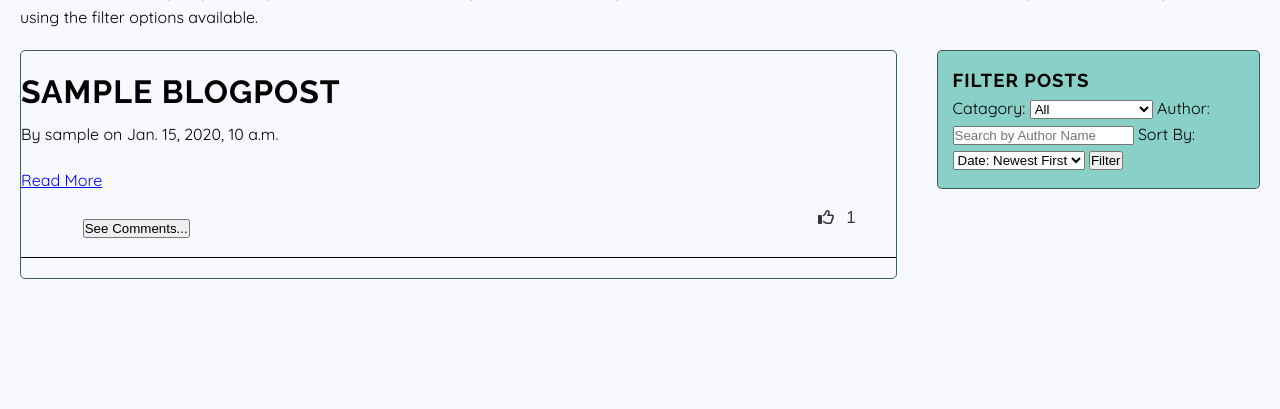
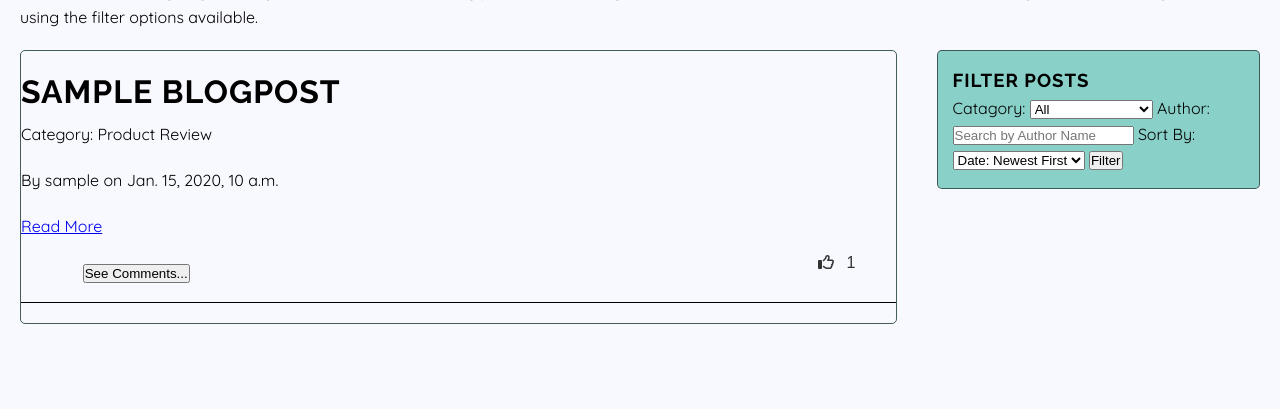
Before and after one commit to TonichaB/cleaning-blog, a Django app: page /blog/ in a window 1280 px wide. Shown: the part 151-560 px from the top of the page. Run offline with Django 4.2, Linux system fonts and the light colour scheme; tables that the repository leaves empty hold one stand-in row (values such as "Sample post"); some libraries are stand-ins or nearby versions.

Commit message:
feat: add category filter option for creating and editing blog posts

```diff
--- a/blog/models.py
+++ b/blog/models.py
@@ -7,11 +7,18 @@ from django.contrib.auth.models import User
 # Blog Posts Model
 
 class BlogPost(models.Model):
+    CATEGORY_CHOICES = [
+        ('Product Review', 'Product Review'),
+        ('Tips and Tricks', 'Tips and Tricks'),
+        ('No Category', 'No Category'),
+    ]
+
     title = models.CharField(max_length=200)
     content = models.TextField()
     published_date = models.DateTimeField(null=False)
     likes = models.PositiveIntegerField(default=0) # Field to Track Likes
     author = models.ForeignKey(User, on_delete=models.CASCADE)
+    category = models.CharField(max_length=50, choices=CATEGORY_CHOICES, default='No Category')
 
     def get_absolute_url(self):
         return reverse('user_post_detail', kwargs={'post_id': self.id})
--- a/blog/templates/blog.html
+++ b/blog/templates/blog.html
@@ -14,6 +14,7 @@
         {% for post in blog_posts %}
         <div class="blog-post" data-id="{{ post.id }}">
             <h2>{{ post.title }}</h2>
+            <p>Category: {{ post.category }}</p>
             <p>By {{ post.author.username }} on {{ post.published_date }}</p>
             <!-- Truncated Content -->
              <div class="post-summary">
--- a/blog/templates/create_post_modal.html
+++ b/blog/templates/create_post_modal.html
@@ -13,6 +13,13 @@
             <label for="post-content">Content:</label>
             <textarea id="post-content" name="content" required></textarea>
 
+            <label for="category">Category</label>
+            <select id="category" name="category">
+                <option value="No Category" selected>No Category</option>
+                <option value="Product Review">Product Review</option>
+                <option value="Tips and Tricks">Tips and Tricks</option>
+            </select>
+
             <button type="submit">Publish!</button>
         </form>
     </div>
--- a/blog/templates/edit_post_modal.html
+++ b/blog/templates/edit_post_modal.html
@@ -14,6 +14,14 @@
                 <label for="edit-post-content">Content:</label>
                 <textarea id="edit-post-content" required></textarea>
             </div>
+            <div>
+                <label for="edit-post-category">Category:</label>
+                <select id="edit-post-category" name="category">
+                    <option value="No Category">No Category</option>
+                    <option value="Product Review">Product Review</option>
+                    <option value="Tips and Tricks">Tips and Tricks</option>
+                </select>
+            </div>
             <button type="submit">Save Changes</button>
         </form>
     </div>
--- a/blog/views.py
+++ b/blog/views.py
@@ -131,12 +131,14 @@ def create_post_view(request):
     if request.method == 'POST':
         title = request.POST['title']
         content = request.POST['content']
+        category = request.POST.get('category', 'No Category')
         user = request.user
 
         post = BlogPost.objects.create(
             author=request.user,
             title=title,
             content=content,
+            category=category,
             published_date=timezone.now(),
         )
 
@@ -151,11 +153,11 @@ def edit_post(request, post_id):
     post = BlogPost.objects.get(id=post_id)
     if request.user == post.author:
         data = json.loads(request.body)
-        post.title = data['title']
-        post.content = data['content']
+        post.title = data.get('title', post.title)
+        post.content = data.get('content', post.content)
+        post.category = data.get('category', post.category)
+
         if post.title and post.content:
-            post.title = post.title
-            post.content = post.content
             post.save()
             return JsonResponse({'success': True, 'message': 'Post Updated Successfully'})
         else:
--- a/static/js/script.js
+++ b/static/js/script.js
@@ -189,11 +189,12 @@ document.addEventListener('DOMContentLoaded', () => {
     }
 
     // Edit Post Modal
-    function openEditModal(postId, title, content) {
+    function openEditModal(postId, title, content, category) {
         const modal = document.getElementById('edit-post-modal');
         document.getElementById('edit-post-id').value = postId;
         document.getElementById('edit-post-title').value = title;
         document.getElementById('edit-post-content').value = content;
+        document.getElementById('edit-post-category').value = category;
 
         isEditing = true;
         modal.style.display = 'block';
@@ -227,6 +228,7 @@ document.addEventListener('DOMContentLoaded', () => {
         const postId = document.getElementById('edit-post-id').value;
         const title = document.getElementById('edit-post-title').value;
         const content = document.getElementById('edit-post-content').value;
+        const category = document.getElementById('edit-post-category').value;
 
         fetch(`/edit-post/${postId}/`, {
             method: 'PUT',
@@ -234,7 +236,7 @@ document.addEventListener('DOMContentLoaded', () => {
                 'Content-Type': 'application/json',
                 'X-CSRFToken': getCookie('csrftoken')
             },
-            body: JSON.stringify({ title, content })
+            body: JSON.stringify({ title, content, category })
         })
         .then(response => {
             if (!response.ok) {
@@ -306,6 +308,8 @@ document.addEventListener('DOMContentLoaded', () => {
     // Function to Create a New Post
     function createNewPost(){
         const formData = new FormData(createPostForm);
+        const category = document.getElementById('category').value;
+        formData.append('category', category);
 
         fetch('/create-post/', {
             method: 'POST',
```
Also changed, not shown: TESTING.md (+1 -3 lines), blog/migrations/0006_blogpost_category.py (added).
